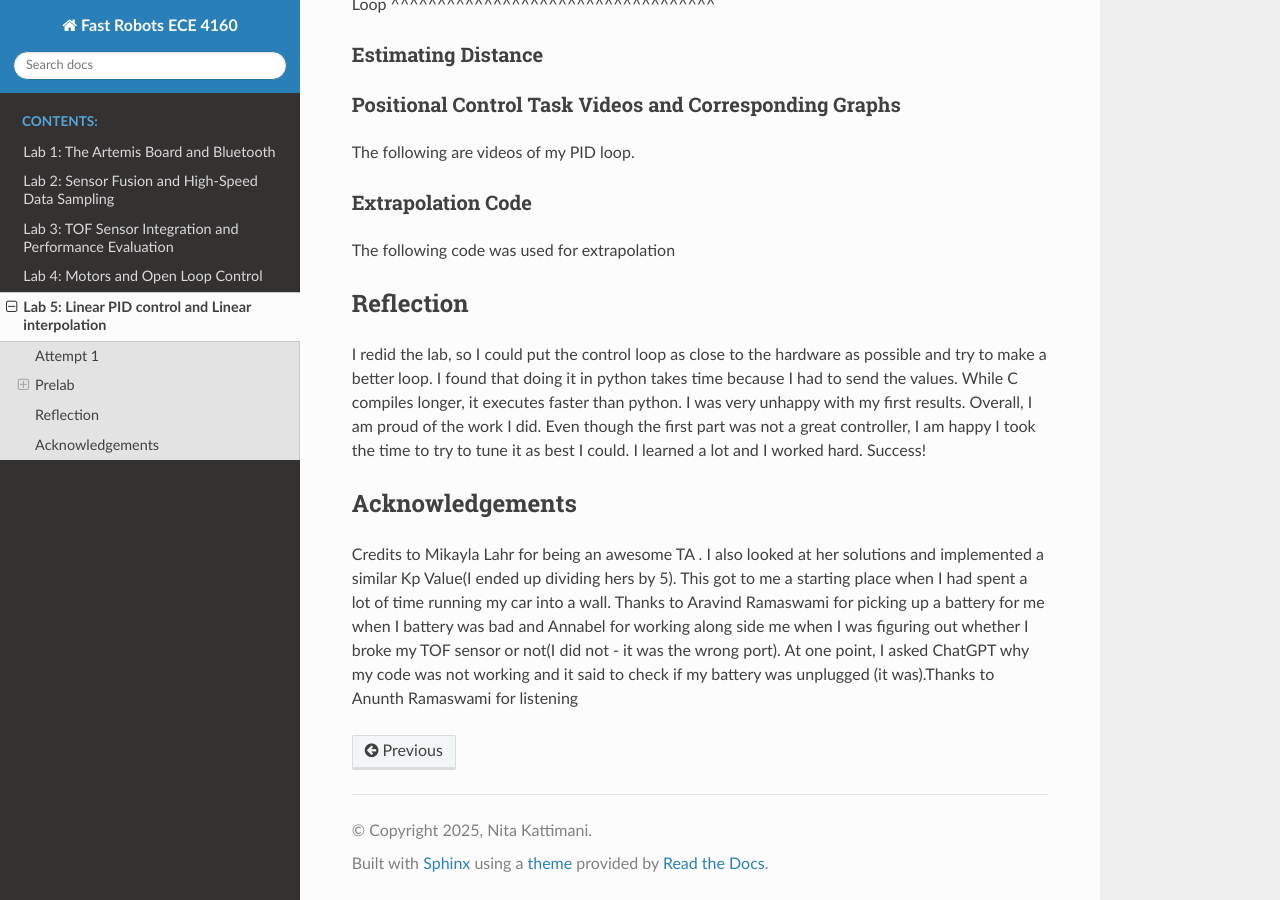
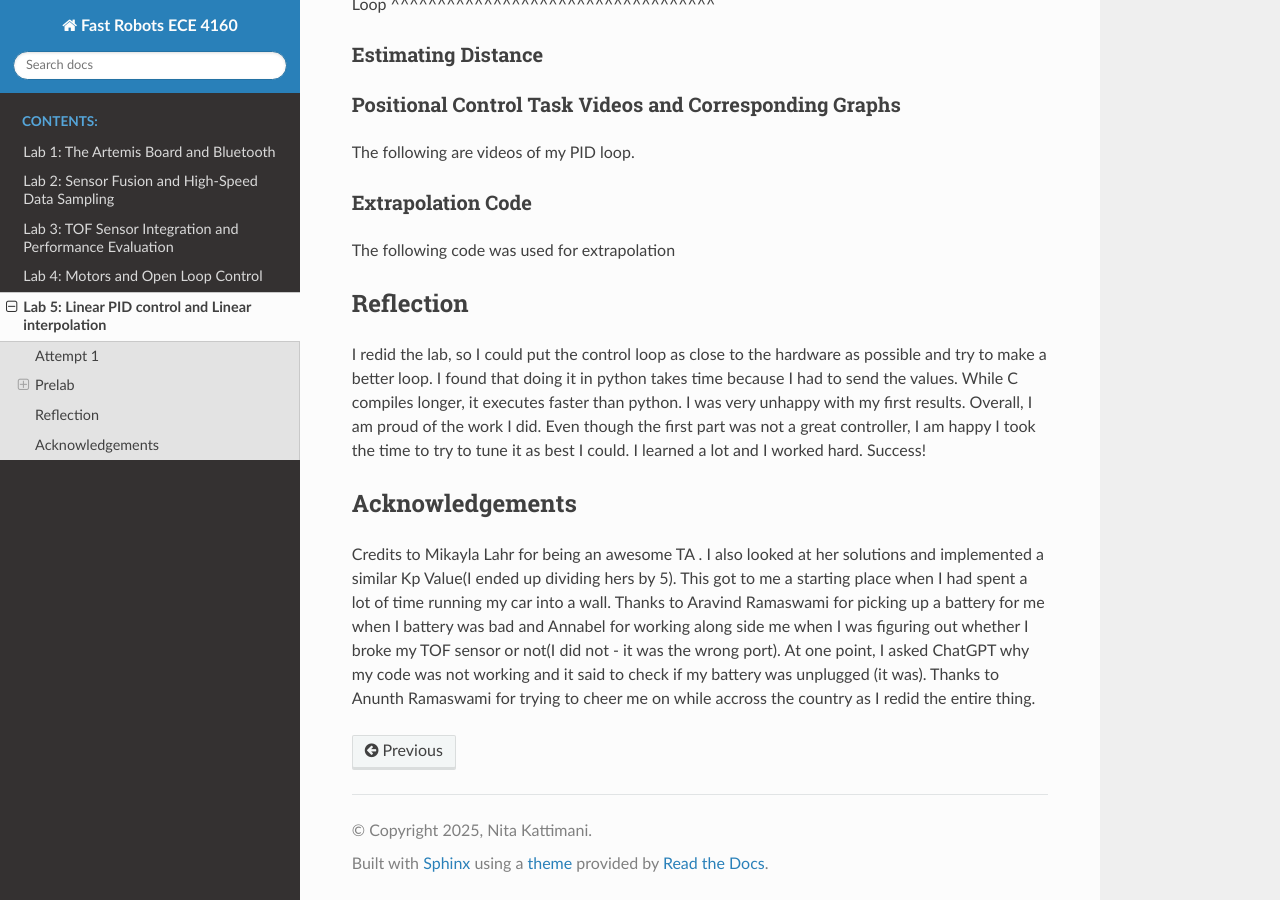
Before and after one commit to nskatti1/Fast-Robots, a Sphinx documentation site: the page built from docs/lab5.rst, in a window 1280 px wide and 900 px high, scrolled down 2317 px. Built offline with Sphinx 7.4.7 and the Read the Docs theme 3.1.0, drawn with Linux system fonts in a browser that asks for light colours; pages that are not in the unit, such as notebooks, are missing from menus.

Commit message:
Update lab5.rst

```diff
--- a/docs/lab5.rst
+++ b/docs/lab5.rst
@@ -125,4 +125,4 @@ I redid the lab, so I could put the control loop as close to the hardware as pos
 Acknowledgements
 ----------------------------
 
-Credits to Mikayla Lahr for being an awesome TA . I also looked at her solutions and implemented a similar Kp Value(I ended up dividing hers by 5). This got to me a starting place when I had spent a lot of time running my car into a wall. Thanks to Aravind Ramaswami for picking up a battery for me when I battery was bad and Annabel for working along side me when I was figuring out whether I broke my TOF sensor or not(I did not - it was the wrong port). At one point, I asked ChatGPT why my code was not working and it said to check if my battery was unplugged (it was).Thanks to Anunth Ramaswami for listening
+Credits to Mikayla Lahr for being an awesome TA . I also looked at her solutions and implemented a similar Kp Value(I ended up dividing hers by 5). This got to me a starting place when I had spent a lot of time running my car into a wall. Thanks to Aravind Ramaswami for picking up a battery for me when I battery was bad and Annabel for working along side me when I was figuring out whether I broke my TOF sensor or not(I did not - it was the wrong port). At one point, I asked ChatGPT why my code was not working and it said to check if my battery was unplugged (it was). Thanks to Anunth Ramaswami for trying to cheer me on while accross the country as I redid the entire thing.
```
